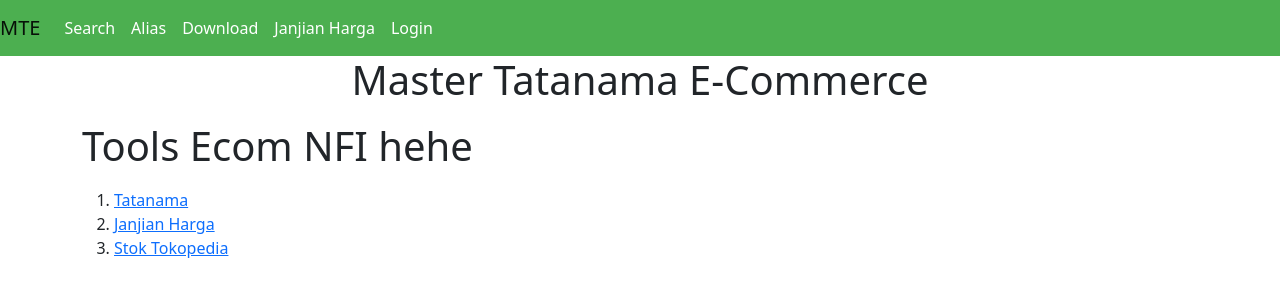
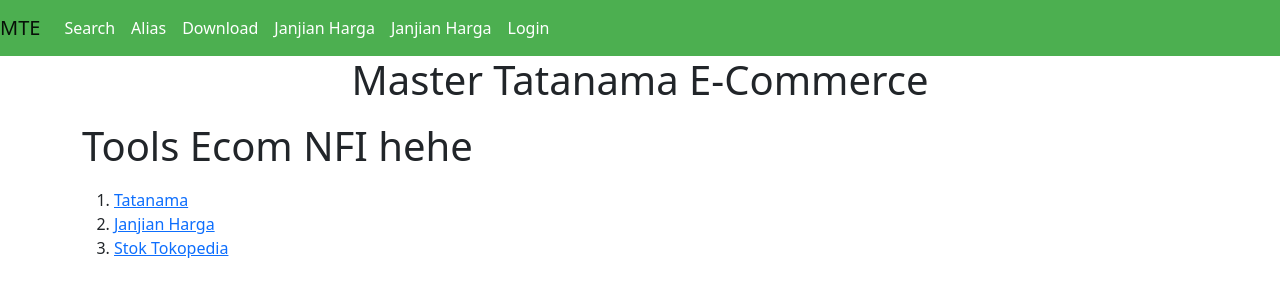
Before and after one commit to nutrimartid/tatanama, a Flask app: page /toolsecom in a window 1280 px wide. Shown: the top 300 px of the page. Run offline with Flask 2, Linux system fonts and the light colour scheme; parts of the project's set-up code (start-up, migrations or seed data) failed here and were passed over; some libraries are stand-ins or nearby versions.

Commit message:
add flushout menu

```diff
--- a/templates/base.html
+++ b/templates/base.html
@@ -36,6 +36,9 @@
                         <a class="nav-link" href="http://event.l-men.com/listjanjianharga" style="color: white"> Janjian Harga </a>
                     </li>
                     <li class="nav-item">
+                        <a class="nav-link" href="http://event.l-men.com/flushoutmp" style="color: white"> Janjian Harga </a>
+                    </li>
+                    <li class="nav-item">
                         <a class="nav-link" href="{{ url_for('login') }}" style="color: white"> Login </a>
                     </li>
                 </ul>
```
